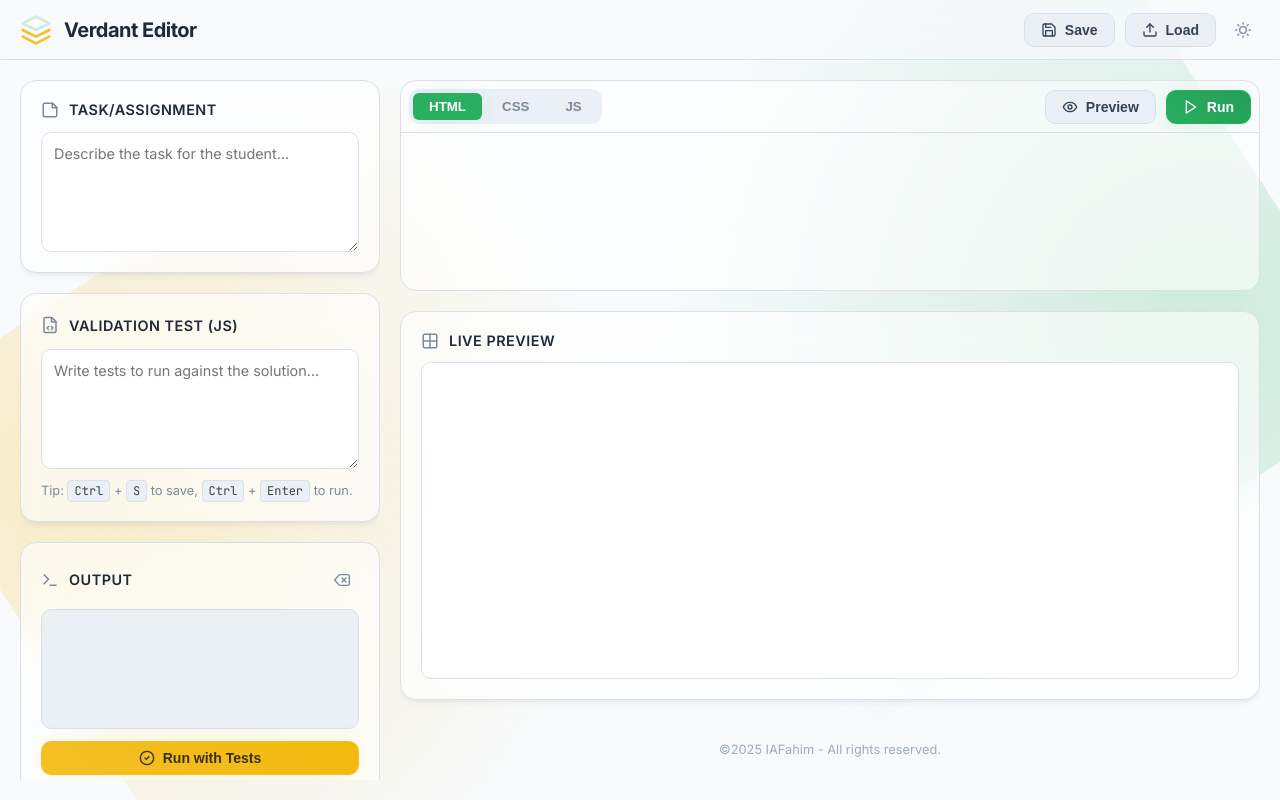
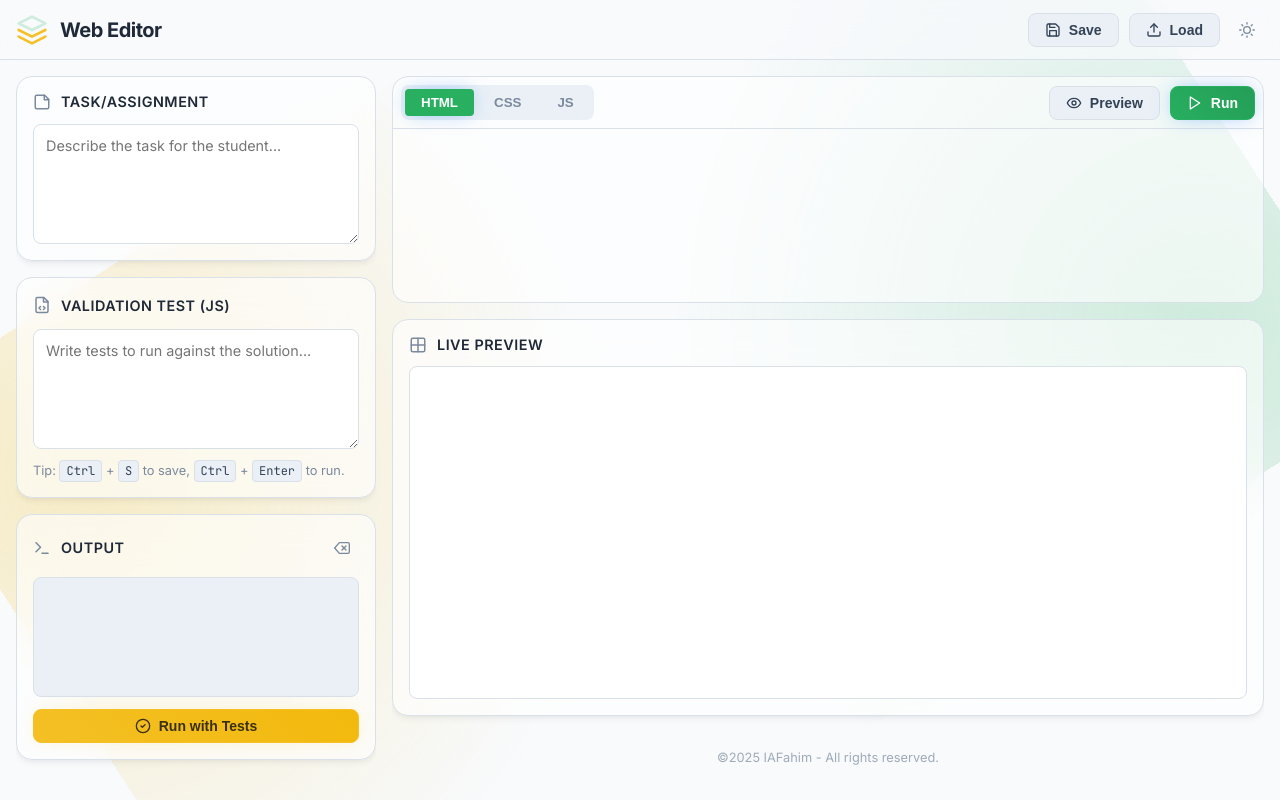
Before and after one commit to IAFahim/basic_editor, a Svelte app: page / in a window 1280 px wide. Built offline with nearby package versions, Linux system fonts and the light colour scheme.

Commit message:
Toggle works

```diff
--- a/index.html
+++ b/index.html
@@ -1,5 +1,5 @@
 <!doctype html>
-<html lang="en" data-theme="light">
+<html lang="en">
   <head>
     <meta charset="UTF-8" />
     <link rel="icon" type="image/svg+xml" href="/vite.svg" />
--- a/src/App.svelte
+++ b/src/App.svelte
@@ -13,7 +13,7 @@
             <path d="M2 17L12 22L22 17" stroke="var(--color-accent)" stroke-width="2" stroke-linecap="round" stroke-linejoin="round"/>
             <path d="M2 12L12 17L22 12" stroke="var(--color-accent)" stroke-width="2" stroke-linecap="round" stroke-linejoin="round"/>
         </svg>
-        <h1>Verdant Editor</h1>
+        <h1>Web Editor</h1>
     </a>
     <div class="row">
         <button id="saveBtn" class="btn btn-secondary" title="Save work locally">
@@ -91,7 +91,6 @@
                 </div>
             </div>
 
-            <!-- The actual editor instances will be mounted here -->
             <div class="editor-container" data-pane="html">
                 <div id="ed_html" class="editor"></div>
             </div>
--- a/src/app.css
+++ b/src/app.css
@@ -4,49 +4,64 @@
 @import url('https://fonts.googleapis.com/css2?family=Inter:wght@400;500;600;700&family=JetBrains+Mono:wght@400;700&display=swap');
 
 :root {
-    /* Font & Typography */
-    --font-sans: 'Inter', system-ui, -apple-system, 'Segoe UI', Roboto, Helvetica, Arial, sans-serif;
-    --font-mono: 'JetBrains Mono', 'SF Mono', 'Cascadia Code', 'Fira Code', Consolas, 'Courier New', monospace;
+    --font-sans: 'Inter', -apple-system, BlinkMacSystemFont, 'Segoe UI', Roboto, Helvetica, Arial, sans-serif;
+    --font-mono: 'JetBrains Mono', SFMono-Regular, Menlo, Monaco, Consolas, 'Liberation Mono', 'Courier New', monospace;
+
     --fs-base: 16px;
+
     --lh-base: 1.6;
 
-    /* Green Golden Humble Palette (Dark Theme) */
-    --color-bg: #0D1117;
-    --color-surface-1: hsla(220, 15%, 15%, 0.5); /* Glassmorphism base */
-    --color-surface-2: hsl(220, 15%, 20%);
-    --color-border: hsla(214, 15%, 35%, 0.6);
-    --color-text-main: #c9d1d9;
-    --color-text-muted: #8b949e;
-    --color-text-headings: #f0f6fc;
-
-    /* Accents */
-    --color-primary: #238636;
-    --color-primary-hover: #2ea043;
-    --color-primary-glow: rgba(46, 160, 67, 0.3);
-    --color-accent: #d29922;
-    --color-accent-hover: #eac54f;
-    --color-accent-glow: rgba(210, 153, 34, 0.25);
-
-    /* Sizing & Spacing */
-    --radius-sm: 6px;
-    --radius-md: 10px;
-    --radius-lg: 16px;
-    --gap: 20px;
+    --gap: 16px;
     --header-height: 60px;
 
-    /* Transitions */
-    --transition-fast: all 0.15s cubic-bezier(0.4, 0, 0.2, 1);
-    --transition-slow: all 0.3s cubic-bezier(0.4, 0, 0.2, 1);
+    --radius-sm: 4px;
+    --radius-md: 8px;
+    --radius-lg: 16px;
 
-    /* Shadows */
+    --transition-fast: all 0.15s ease-out;
+    --transition-slow: all 0.3s ease-in-out;
+
     --shadow-sm: 0 1px 2px 0 rgba(0, 0, 0, 0.1);
-    --shadow-md: 0 4px 6px -1px rgba(0, 0, 0, 0.2), 0 2px 4px -1px rgba(0, 0, 0, 0.12);
-    --shadow-glow: 0 0 20px -5px var(--color-primary-glow);
+    --shadow-md: 0 4px 6px -1px rgba(0, 0, 0, 0.15), 0 2px 4px -1px rgba(0, 0, 0, 0.1);
+    --shadow-lg: 0 10px 15px -3px rgba(0, 0, 0, 0.2), 0 4px 6px -2px rgba(0, 0, 0, 0.1);
+    --shadow-glow: 0 0 20px -5px hsla(214, 90%, 52%, 0.5);
+
+    --color-bg: hsl(220, 15%, 10%);
+    --color-surface-1: hsla(220, 15%, 15%, 0.7);
+    --color-surface-2: hsl(220, 15%, 20%);
+    --color-border: hsl(214, 15%, 25%);
+    --color-text-main: hsl(210, 20%, 88%);
+    --color-text-muted: hsl(214, 10%, 60%);
+    --color-text-headings: hsl(0, 0%, 100%);
+
+    --color-primary: hsl(214, 90%, 52%);
+    --color-primary-hover: hsl(214, 90%, 62%);
+    --color-primary-glow: hsla(214, 90%, 52%, 0.4);
+    --color-accent: hsl(160, 100%, 45%);
+    --color-accent-hover: hsl(160, 100%, 55%);
+    --color-accent-glow: hsla(160, 100%, 45%, 0.4);
 }
 
-/* ==========================================================================
-   2. Global & Reset Styles
-   ========================================================================== */
+[data-theme="light"] {
+    --color-bg: hsl(210, 40%, 98%);
+    --color-surface-1: hsla(210, 40%, 100%, 0.6);
+    --color-surface-2: hsl(210, 40%, 94%);
+    --color-border: hsl(210, 25%, 88%);
+    --color-text-main: hsl(215, 25%, 27%);
+    --color-text-muted: hsl(215, 15%, 55%);
+    --color-text-headings: hsl(215, 28%, 17%);
+
+    --color-primary: hsl(145, 63%, 42%);
+    --color-primary-hover: hsl(145, 63%, 38%);
+    --color-primary-glow: hsla(145, 63%, 42%, 0.2);
+    --color-accent: hsl(45, 90%, 55%);
+    --color-accent-hover: hsl(45, 90%, 50%);
+    --color-accent-glow: hsla(45, 90%, 55%, 0.25);
+
+    --shadow-sm: 0 1px 2px 0 hsla(215, 28%, 17%, 0.05);
+    --shadow-md: 0 4px 6px -1px hsla(215, 28%, 17%, 0.06), 0 2px 4px -1px hsla(215, 28%, 17%, 0.04);
+}
+
 *, *::before, *::after {
     box-sizing: border-box;
     margin: 0;
@@ -97,9 +112,7 @@ h1, h2, h3 {
 h1 { font-size: 1.25rem; }
 h2 { font-size: 1rem; }
 
-/* ==========================================================================
-   3. Layout Structure
-   ========================================================================== */
+
 .app-header {
     position: sticky;
     top: 0;
@@ -113,6 +126,10 @@ h2 { font-size: 1rem; }
     padding: 0 var(--gap);
     justify-content: space-between;
     transition: background-color var(--transition-slow), border-color var(--transition-slow);
+}
+
+[data-theme="light"] .app-header {
+    background-color: hsla(210, 40%, 98%, 0.7);
 }
 
 main {
@@ -158,9 +175,6 @@ main {
 }
 .space-between { justify-content: space-between; }
 
-/* ==========================================================================
-   4. Component Styles
-   ========================================================================== */
 .brand {
     display: flex;
     align-items: center;
@@ -211,6 +225,11 @@ main {
 }
 .btn-secondary:hover { background-color: hsl(220, 15%, 25%); border-color: hsl(214, 15%, 50%); }
 
+[data-theme="light"] .btn-secondary:hover {
+    background-color: hsl(210, 40%, 90%);
+    border-color: hsl(210, 25%, 80%);
+}
+
 .btn-accent {
     background: linear-gradient(45deg, var(--color-accent), var(--color-accent-hover));
     color: var(--color-bg);
@@ -218,6 +237,10 @@ main {
     box-shadow: 0 0 20px -5px var(--color-accent-glow);
 }
 .btn-accent:hover { transform: translateY(-2px); box-shadow: 0 4px 25px -5px var(--color-accent-glow); }
+
+[data-theme="light"] .btn-accent {
+    color: hsl(45, 50%, 15%); /* Dark brown text for contrast on yellow */
+}
 
 .btn-icon {
     padding: 8px;
@@ -245,6 +268,11 @@ main {
 }
 textarea { resize: vertical; min-height: 120px; }
 
+[data-theme="light"] .text-input,
+[data-theme="light"] textarea {
+    background-color: hsl(210, 40%, 100%); /* Pure white for input fields */
+}
+
 .card-header {
     display: flex;
     align-items: center;
@@ -264,6 +292,11 @@ textarea { resize: vertical; min-height: 120px; }
     padding: 4px;
     border-radius: var(--radius-md);
 }
+
+[data-theme="light"] .tabs {
+    background-color: var(--color-surface-2);
+}
+
 .tab {
     padding: 6px 16px;
     border: none;
@@ -279,6 +312,10 @@ textarea { resize: vertical; min-height: 120px; }
     color: var(--color-text-headings);
     background-color: var(--color-primary);
     box-shadow: var(--shadow-glow);
+}
+
+[data-theme="light"] .tab.active {
+    color: #ffffff; /* Ensure text is white on green */
 }
 
 .editor-panel {
@@ -325,6 +362,10 @@ textarea { resize: vertical; min-height: 120px; }
     color: var(--color-text-muted);
 }
 
+[data-theme="light"] .output-log {
+    background-color: var(--color-surface-2);
+}
+
 .tip { font-size: 0.8rem; color: var(--color-text-muted); }
 .kbd {
     font-family: var(--font-mono);
@@ -355,6 +396,10 @@ textarea { resize: vertical; min-height: 120px; }
 }
 ::-webkit-scrollbar-thumb:hover { background: hsl(214, 15%, 50%); }
 
+[data-theme="light"] ::-webkit-scrollbar-thumb:hover {
+    background: hsl(210, 20%, 75%);
+}
+
 /* ==========================================================================
    5. Responsive Design
    ========================================================================== */
@@ -369,71 +414,5 @@ textarea { resize: vertical; min-height: 120px; }
         height: auto;
     }
     .sidebar, .main-content { overflow-y: visible; }
-    .editor-header { flex-direction: column; gap: 12px; align-items: stretch; }
+    .editor-header { flex-direction: column; gap: 12px; align-items-items: stretch; }
 }
-
-
-/* ==========================================================================
-   6. Light Mode Theme
-   ========================================================================== */
-/* Add `data-theme="light"` to the <html> or <body> tag to activate */
-[data-theme="light"] {
-    /* Crisp Sky & Meadow Palette (Light Theme) */
-    --color-bg: hsl(210, 40%, 98%);
-    --color-surface-1: hsla(210, 40%, 100%, 0.6); /* Frosted glass effect */
-    --color-surface-2: hsl(210, 40%, 94%);
-    --color-border: hsl(210, 25%, 88%);
-    --color-text-main: hsl(215, 25%, 27%);
-    --color-text-muted: hsl(215, 15%, 55%);
-    --color-text-headings: hsl(215, 28%, 17%);
-
-    /* Accents */
-    --color-primary: hsl(145, 63%, 42%);
-    --color-primary-hover: hsl(145, 63%, 38%);
-    --color-primary-glow: hsla(145, 63%, 42%, 0.2);
-    --color-accent: hsl(45, 90%, 55%);
-    --color-accent-hover: hsl(45, 90%, 50%);
-    --color-accent-glow: hsla(45, 90%, 55%, 0.25);
-
-    /* Shadows (Softer and more natural for light mode) */
-    --shadow-sm: 0 1px 2px 0 hsla(215, 28%, 17%, 0.05);
-    --shadow-md: 0 4px 6px -1px hsla(215, 28%, 17%, 0.06), 0 2px 4px -1px hsla(215, 28%, 17%, 0.04);
-}
-
-/* Component-specific overrides for light theme */
-[data-theme="light"] .app-header {
-    background-color: hsla(210, 40%, 98%, 0.7);
-}
-
-[data-theme="light"] .btn-secondary {
-    background-color: var(--color-surface-2);
-}
-[data-theme="light"] .btn-secondary:hover {
-    background-color: hsl(210, 40%, 90%);
-    border-color: hsl(210, 25%, 80%);
-}
-
-[data-theme="light"] .btn-accent {
-    color: hsl(45, 50%, 15%); /* Dark brown text for contrast on yellow */
-}
-
-[data-theme="light"] .text-input,
-[data-theme="light"] textarea {
-    background-color: hsl(210, 40%, 100%); /* Pure white for input fields */
-}
-
-[data-theme="light"] .tabs {
-    background-color: var(--color-surface-2);
-}
-
-[data-theme="light"] .tab.active {
-    color: #ffffff; /* Ensure text is white on green */
-}
-
-[data-theme="light"] .output-log {
-    background-color: var(--color-surface-2);
-}
-
-[data-theme="light"] ::-webkit-scrollbar-thumb:hover {
-    background: hsl(210, 20%, 75%);
-}
--- a/src/lib/ThemeSwitch.svelte
+++ b/src/lib/ThemeSwitch.svelte
@@ -25,9 +25,9 @@
     // Apply the theme to the body
     function applyTheme() {
         if (isDarkMode) {
-            document.body.dataset.theme = "dark";
+            document.documentElement.dataset.theme = "dark";
         } else {
-            document.body.dataset.theme = "light";
+            document.documentElement.dataset.theme = "light";
         }
     }
 </script>
@@ -53,9 +53,3 @@
         </svg>
     {/if}
 </button>
-
-<style>
-    .theme-toggle {
-        /* Add any specific styling for the button if needed */
-    }
-</style>
```
